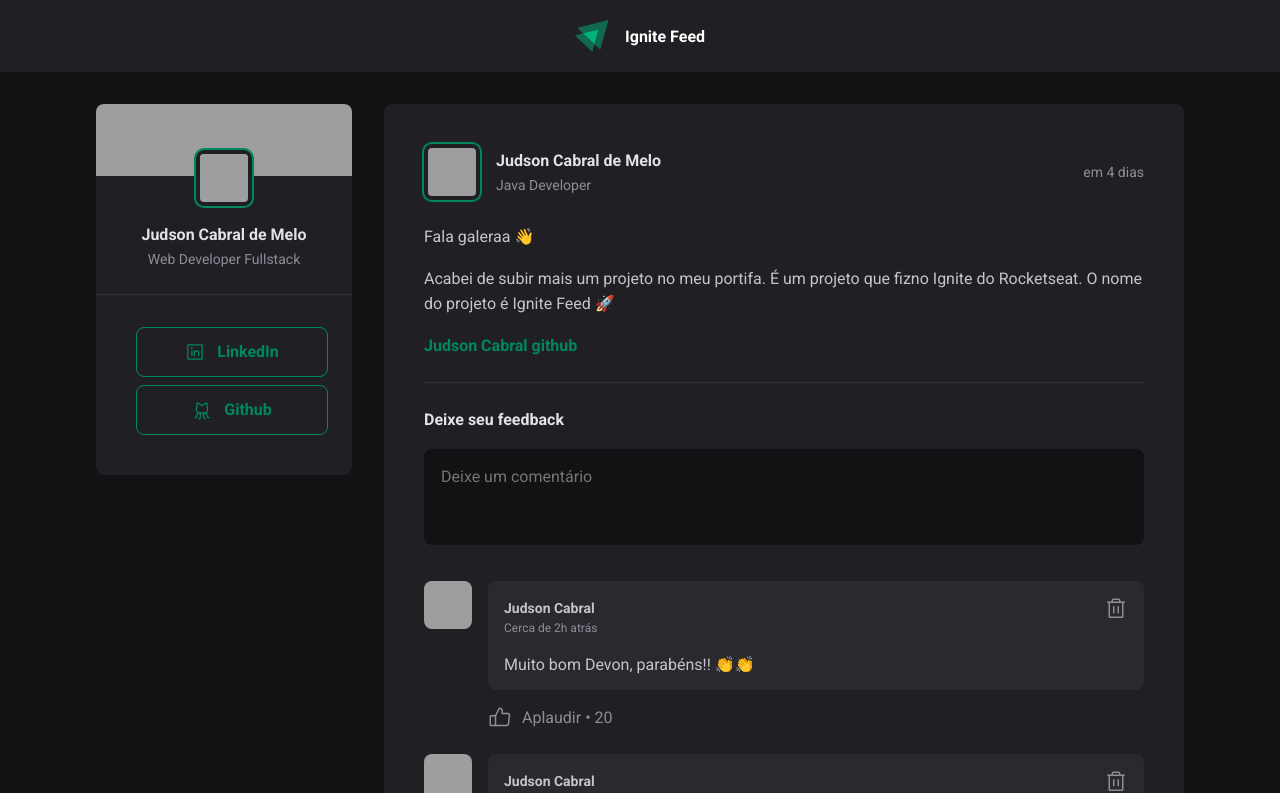
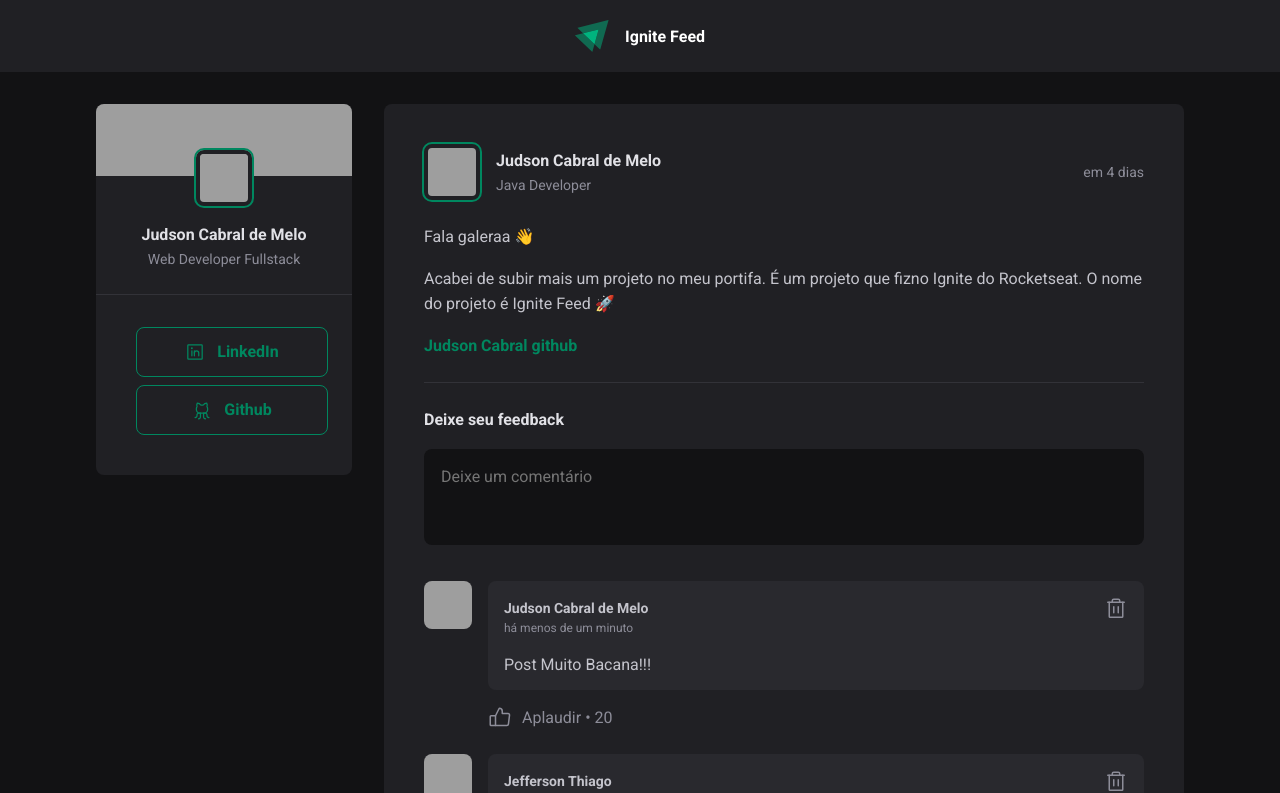
Before and after one commit to judsoncabral/fundamentosDeReact-Aula01, a React (Vite) app: page / in a window 1280 px wide. Shown: the top 793 px of the page. Built offline with nearby package versions, Linux system fonts and the light colour scheme; grey boxes are pictures that could not be loaded.

Commit message:
refactor: Alteração de estatíco da objetos;
Refatoração do codigo para receber objetos, e não passar as informações de maneira estatíca. Tanto a parte de comentario quanto de postagem. E também criado a função para adicionar comentarios.

```diff
--- a/src/components/Comment.jsx
+++ b/src/components/Comment.jsx
@@ -1,26 +1,41 @@
+import { format, formatDistanceToNow } from "date-fns";
+import ptBR from "date-fns/locale/pt-BR";
 import { Trash, ThumbsUp } from "phosphor-react";
 import { Avatar } from "./Avatar";
 import styles from "./Comment.module.css";
 
-export function Comment() {
+export function Comment({ content, author, publishedAt }) {
+  const publishedDateFormatted = format(
+    publishedAt,
+    "d 'de' LLLL 'às' HH:mm'h'",
+    { locale: ptBR }
+  );
+
+  const publishedDateRelativeToNow = formatDistanceToNow(publishedAt, {
+    locale: ptBR,
+    addSuffix: true,
+  });
   return (
     <div className={styles.comment}>
-      <Avatar hasBorder={false} src="https://github.com/diego3g.png" />
+      <Avatar hasBorder={false} src={author.avatarUrl} />
 
       <div className={styles.commentBox}>
         <div className={styles.commentContent}>
           <header>
             <div className={styles.authorAndTime}>
-              <strong>Judson Cabral</strong>
-              <time title="11 de Maio às 08:13" dateTime="2022-05-11 08:13:30">
-                Cerca de 2h atrás
+              <strong>{author.name}</strong>
+              <time
+                title={publishedDateFormatted}
+                dateTime={publishedAt.toISOString()}
+              >
+                {publishedDateRelativeToNow}
               </time>
             </div>
             <button title="Deletar comentário">
               <Trash size={24} />
             </button>
           </header>
-          <p>Muito bom Devon, parabéns!! 👏👏</p>
+          <p>{content}</p>
         </div>
 
         <footer className={styles.commentFooter}>
--- a/src/components/Post.jsx
+++ b/src/components/Post.jsx
@@ -3,8 +3,32 @@ import ptBR from "date-fns/locale/pt-BR";
 import { Comment } from "./Comment";
 import { Avatar } from "./Avatar";
 import styles from "./Post.module.css";
+import { useState } from "react";
 
 export function Post({ author, publishedAt, content }) {
+  const [comments, setComments] = useState([
+    {
+      content: "Post Muito Bacana!!!",
+      author: {
+        avatarUrl: "https://github.com/judsoncabral.png",
+        name: "Judson Cabral de Melo",
+        role: "Java Developer",
+      },
+      publishedAt: new Date(),
+    },
+    {
+      content: "Mandou bem🚀🚀🚀",
+      author: {
+        avatarUrl: "https://github.com/jeef-js.png",
+        name: "Jefferson Thiago",
+        role: "Web full stack developer",
+      },
+      publishedAt: new Date("2023-02-26 14:55:00"),
+    },
+  ]);
+
+  const [newCommentText, setNewCommentText] = useState("");
+
   const publishedDateFormatted = format(
     publishedAt,
     "d 'de' LLLL 'às' HH:mm'h'",
@@ -15,6 +39,33 @@ export function Post({ author, publishedAt, content }) {
     locale: ptBR,
     addSuffix: true,
   });
+
+  function handleNewCommentChange() {
+    setNewCommentText(event.target.value);
+  }
+
+  //Padronização de quando função é chamada pelo usuario tem prefixo handle;
+  function handleCreateNewComment() {
+    event.preventDefault();
+
+    //Também poderia ser feito com ...coments, novo elemento
+    // no caso setComments([...comments, comments.length + 1 ])
+    setComments(
+      comments.concat([
+        {
+          content: newCommentText,
+          author: {
+            avatarUrl: "https://github.com/judsoncabral.png",
+            name: "Judson Cabral de Melo",
+            role: "Java Developer",
+          },
+          publishedAt: new Date(),
+        },
+      ])
+    );
+
+    setNewCommentText("");
+  }
 
   return (
     <article className={styles.post}>
@@ -47,18 +98,30 @@ export function Post({ author, publishedAt, content }) {
           }
         })}
       </div>
-      <form className={styles.commentForm}>
+      <form onSubmit={handleCreateNewComment} className={styles.commentForm}>
         <strong> Deixe seu feedback</strong>
-        <textarea placeholder="Deixe um comentário " id="comment" />
+        <textarea
+          id="comment"
+          placeholder="Deixe um comentário "
+          name="comment"
+          value={newCommentText}
+          onChange={handleNewCommentChange}
+        />
         <footer>
           <button type="submit">Publicar</button>
         </footer>
       </form>
 
       <div className={styles.commentList}>
-        <Comment />
-        <Comment />
-        <Comment />
+        {comments.map((comment) => {
+          return (
+            <Comment
+              content={comment.content}
+              author={comment.author}
+              publishedAt={comment.publishedAt}
+            />
+          );
+        })}
       </div>
     </article>
   );
```
